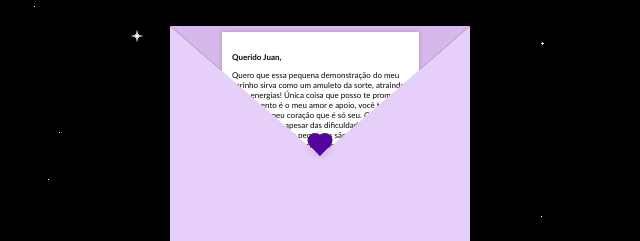
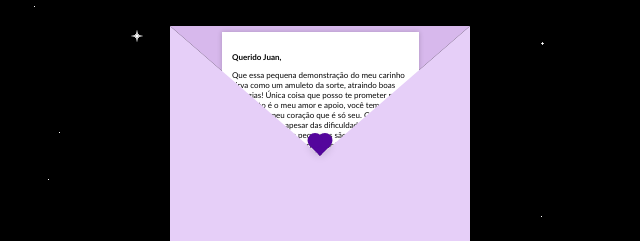
Before and after one commit to aeritth/letter, a plain HTML site: page index.html in a window 1280 px wide. Shown: the part 259-500 px from the top of the page, 320-960 px from the left. Drawn offline with Linux system fonts and the light colour scheme.

Commit message:
Update index.html

```diff
--- a/index.html
+++ b/index.html
@@ -14,8 +14,8 @@
 			<div class="letter">
 				<div class="text">
 					<strong>Querido Juan,</strong>
-					<p>Quero que essa pequena demonstração do meu carinho sirva como um amuleto da sorte, atraindo boas energias! Única coisa que posso te prometer no momento é o meu amor e apoio, você tem um espaço no meu coração que é só seu. Gostaria de te lembrar que apesar das dificuldades, nada é impossível. Passos pequenos são aqueles que nos levam longe, então tenha confiança, pois o primeiro passo você já deu, o mais importante deles. Quando se sentir desmotivado, volte aqui e lembre das minhas palavras.
-<br>                                     ㅤㅤㅤㅤㅤㅤㅤㅤㅤCom amor, Lid. &hearts;
+					<p>Que essa pequena demonstração do meu carinho sirva como um amuleto da sorte, atraindo boas energias! Única coisa que posso te prometer no momento é o meu amor e apoio, você tem um espaço no meu coração que é só seu. Gostaria de te lembrar que apesar das dificuldades, nada é impossível. Passos pequenos são aqueles que nos levam longe, então tenha confiança, pois o primeiro passo você já deu, o mais importante deles. Quando se sentir desmotivado, volte aqui e lembre das minhas palavras.
+<br>                                     ㅤㅤㅤㅤㅤㅤㅤㅤCom amor, Lid. &hearts;
                     </p>
 					</div>
 					</div>
```
